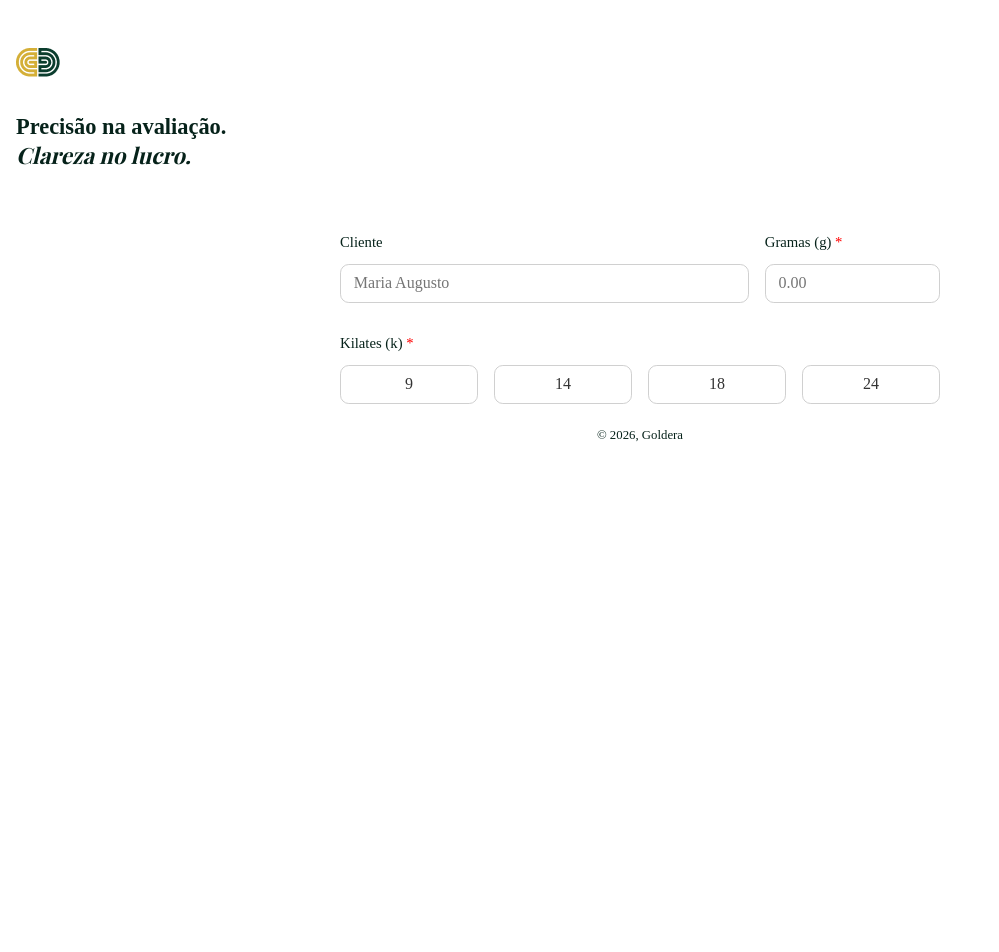
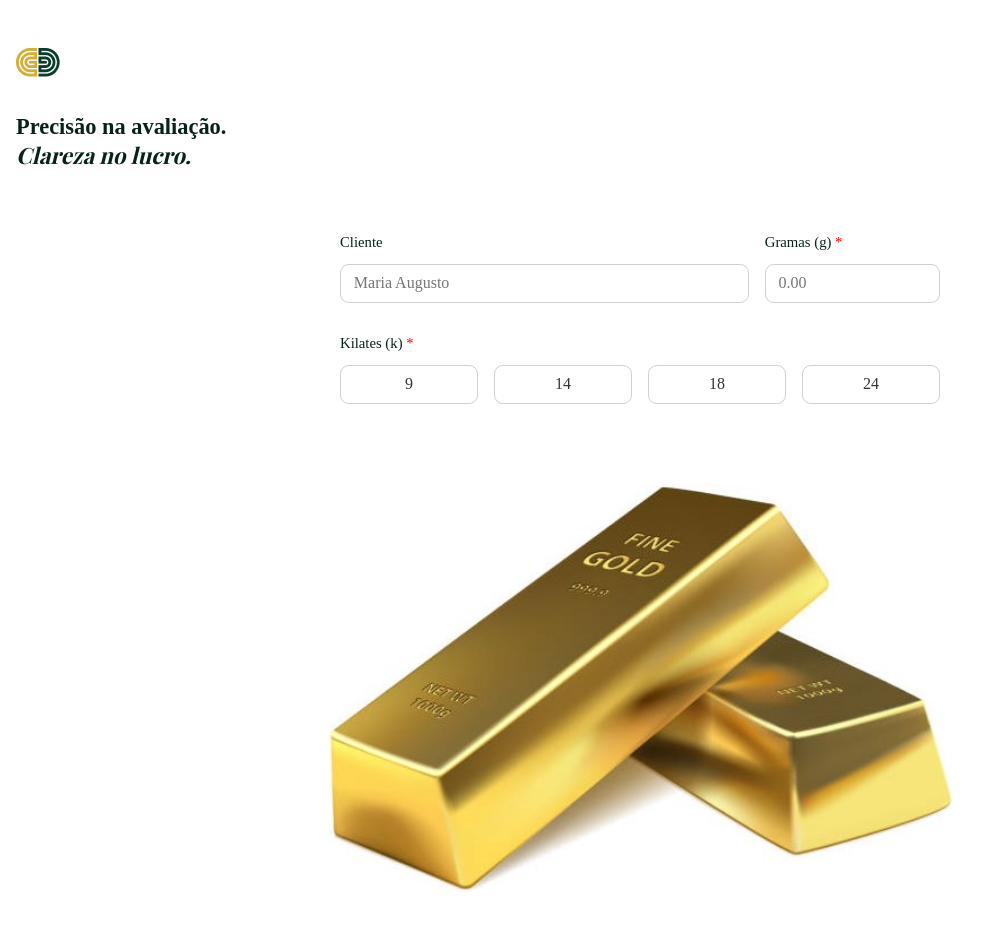
Before and after one commit to makeneto/goldera, a React (Vite) app: page / in a window 1280 px wide. Shown: the top 952 px of the page, without its empty margins (0-999 px from the left). Before the commit the page ends 800 px from the top, so only its background shows below. Built offline with nearby package versions, Linux system fonts and the light colour scheme; a web font is replaced by a local one.

Commit message:
feat: add gold bars image

```diff
--- a/src/components/Form.tsx
+++ b/src/components/Form.tsx
@@ -138,7 +138,9 @@ export default function Form() {
                 </div>
             </div>
 
-            {isFormFilled() && (
+            {!isFormFilled() ? <img src="/gold-bar.jpg" className="gold-bars" alt="Gold Bars" />
+
+            : (
                 <>
                     <p className="goldPrice">
                         <CircleDollarSign /> Este ouro custa{" "}
--- a/src/css/style.css
+++ b/src/css/style.css
@@ -157,6 +157,13 @@ input[type=number] {
   height: auto;
 }
 
+.gold-bars {
+  margin-block: 5rem 5rem;
+  display: flex;
+  width: 50%;
+  margin-inline: auto;
+}
+
 .header {
   display: grid;
   gap: 2.3rem;
--- a/src/sass/components/_form.scss
+++ b/src/sass/components/_form.scss
@@ -103,3 +103,10 @@
         height: auto;
     }
 }
+
+.gold-bars {
+    margin-block: 5rem 5rem;
+    display: flex;
+    width: 50%;
+    margin-inline: auto;
+}
```
Also changed, not shown: public/gold-bar.jpg (added), 1 other file (tests, documents, lock files or other folders).
